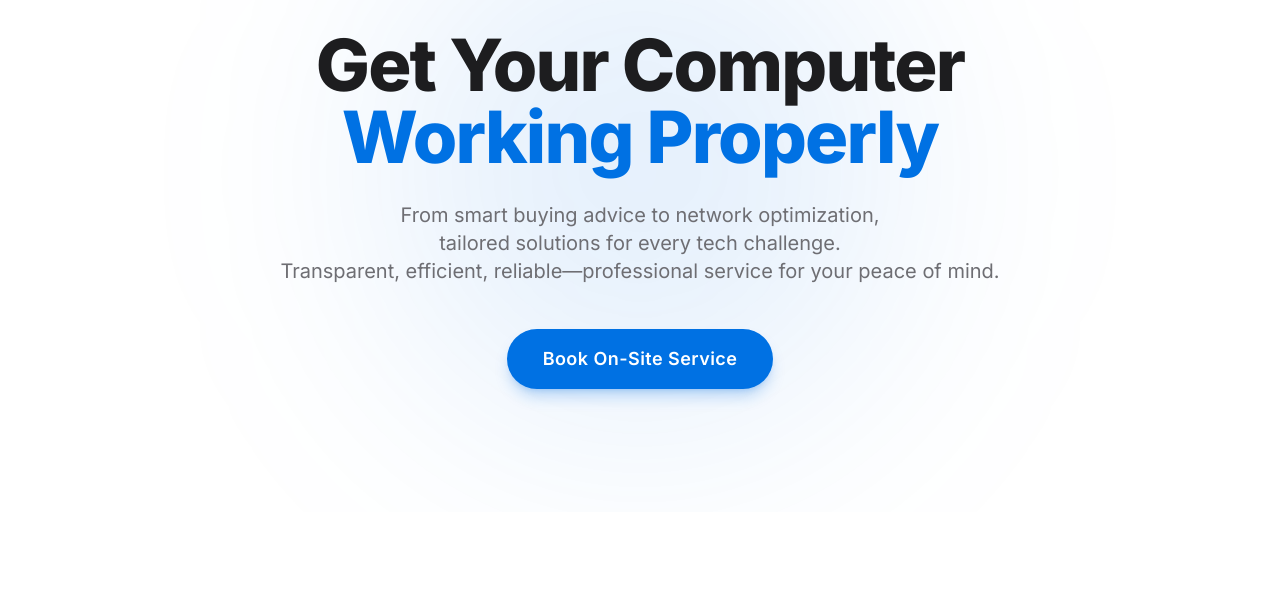
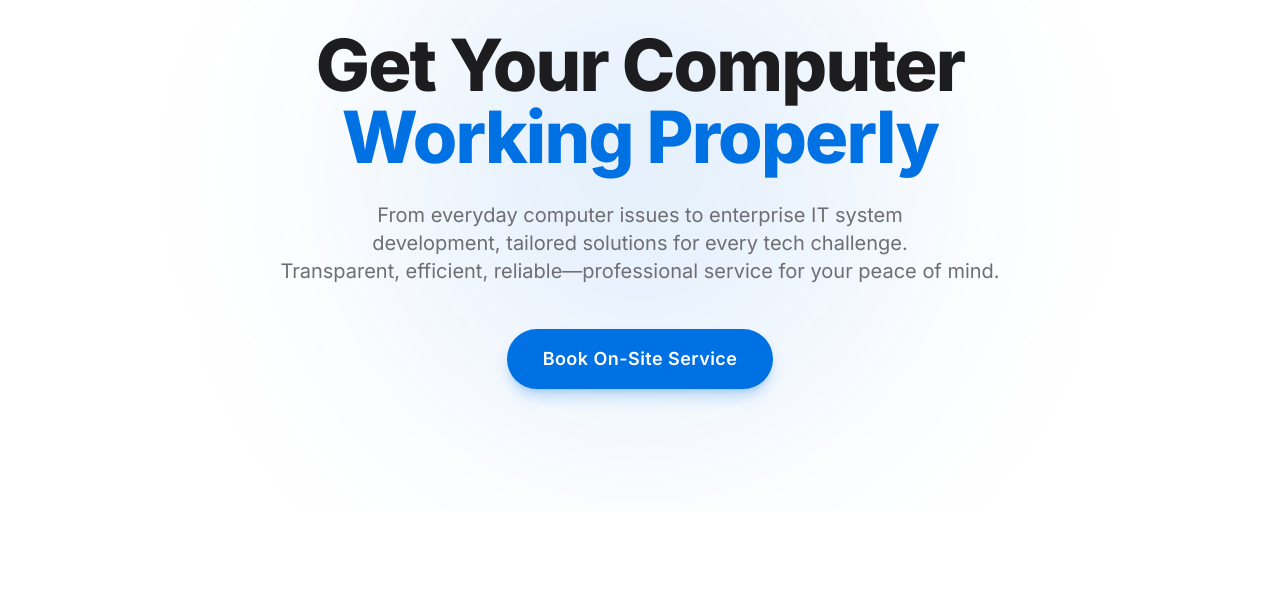
Before and after one commit to dannycomputer2008-stack/dannycomputer2008-website, a plain HTML site: page index.html in a window 1280 px wide. Shown: the part 168-757 px from the top of the page. Drawn offline with Linux system fonts and the light colour scheme.

Commit message:
首页文字编辑

```diff
--- a/index.html
+++ b/index.html
@@ -212,7 +212,7 @@
             <!-- 核心服务说明副标题 -->
             <div class="w-full text-center mb-11">
                 <p class="optical-center-sub max-w-2xl mx-auto text-base sm:text-xl text-[#6E6E73] dark:text-[#86868B] font-normal leading-relaxed">
-                    <span data-i18n-html="heroSub">从电脑选购到网络调优，<span style="display:inline-block">按需解决您的每一项技术难题</span><br>透明、高效、可靠，专业服务让您更省心</span>
+                    <span data-i18n-html="heroSub">从日常电脑问题到企业 IT 系统建设，<span style="display:inline-block">按需解决您的每一项技术难题</span><br>透明、高效、可靠，专业服务让您更省心</span>
                 </p>
             </div>
 
@@ -596,7 +596,7 @@
                 badge: '始于 2008 洛杉矶 · 20+ 年 IT 实战经验',
                 heroTitle1: '让电脑',
                 heroTitle2: '正常工作',
-                heroSub: '从电脑选购到网络调优，<span style="display:inline-block">按需解决您的每一项技术难题</span><br>透明、高效、可靠，专业服务让您更省心',
+                heroSub: '从日常电脑问题到企业 IT 系统建设，<span style="display:inline-block">按需解决您的每一项技术难题</span><br>透明、高效、可靠，专业服务让您更省心',
                 heroBtn: '预约上门',
                 tagCoreServices: '核心服务',
                 servicesTitle: '专业电脑、网络与企业 IT 服务',
@@ -694,7 +694,7 @@
                 badge: 'Est. 2008 · 20+ Years of Hands-On IT Experience',
                 heroTitle1: 'Get Your Computer',
                 heroTitle2: 'Working Properly',
-                heroSub: 'From smart buying advice to network optimization, tailored solutions for every tech challenge.<br class="hidden sm:inline"> Transparent, efficient, reliable—professional service for your peace of mind.',
+                heroSub: 'From everyday computer issues to enterprise IT system development, tailored solutions for every tech challenge.<br class="hidden sm:inline"> Transparent, efficient, reliable—professional service for your peace of mind.',
                 heroBtn: 'Book On-Site Service',
                 tagCoreServices: 'Core Services',
                 servicesTitle: 'Professional Computer, Network & Business IT Support',
```
